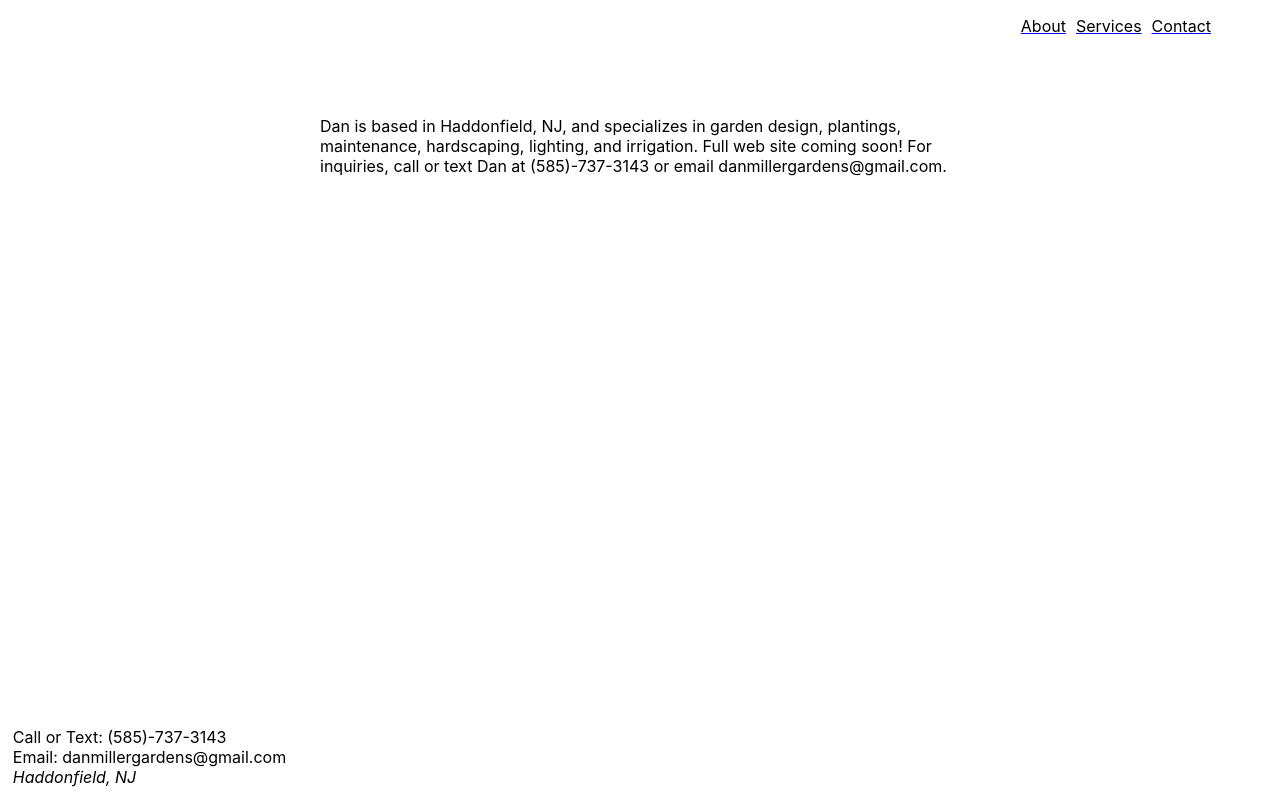
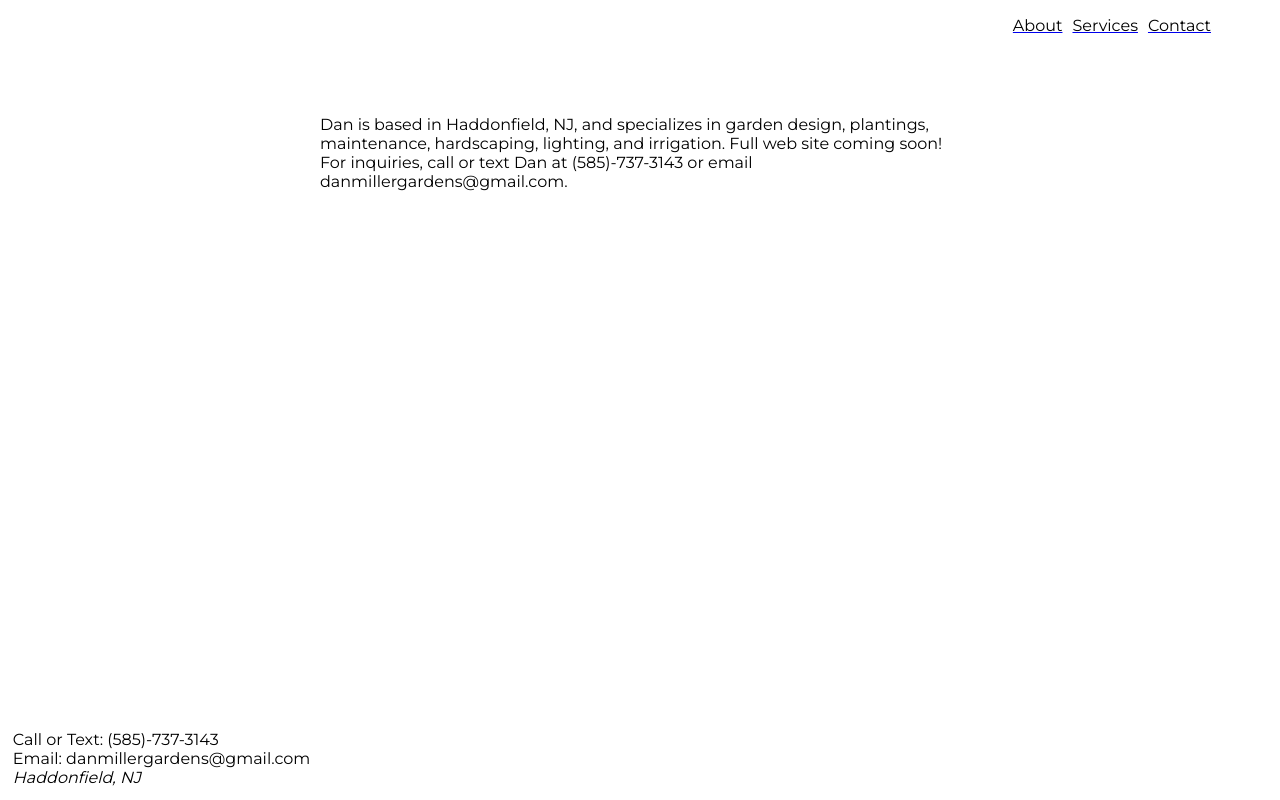
Before and after one commit to craig-mcgowan/dm-gardens-site, a Next.js app: page / in a window 1280 px wide. Built offline with nearby package versions, Linux system fonts and the light colour scheme.

Commit message:
global css

```diff
--- a/styles/global.css
+++ b/styles/global.css
@@ -2,8 +2,7 @@
   position: relative;
   padding: 0;
   margin: 0;
-  font-family: -apple-system, BlinkMacSystemFont, Segoe UI, Roboto, Oxygen,
-    Ubuntu, Cantarell, Fira Sans, Droid Sans, Helvetica Neue, sans-serif;
+  font-family: 'Montserrat', sans-serif;
   height: 100%;
   width: 100vw;
   overflow-x: hidden;
@@ -17,8 +16,7 @@
   overflow-x: hidden;
   padding: 0;
   margin: 0;
-  font-family: -apple-system, BlinkMacSystemFont, Segoe UI, Roboto, Oxygen,
-    Ubuntu, Cantarell, Fira Sans, Droid Sans, Helvetica Neue, sans-serif;
+  font-family: 'Montserrat', sans-serif;
   min-height: 100vh;
   width: 100vw;
   height:auto
```
